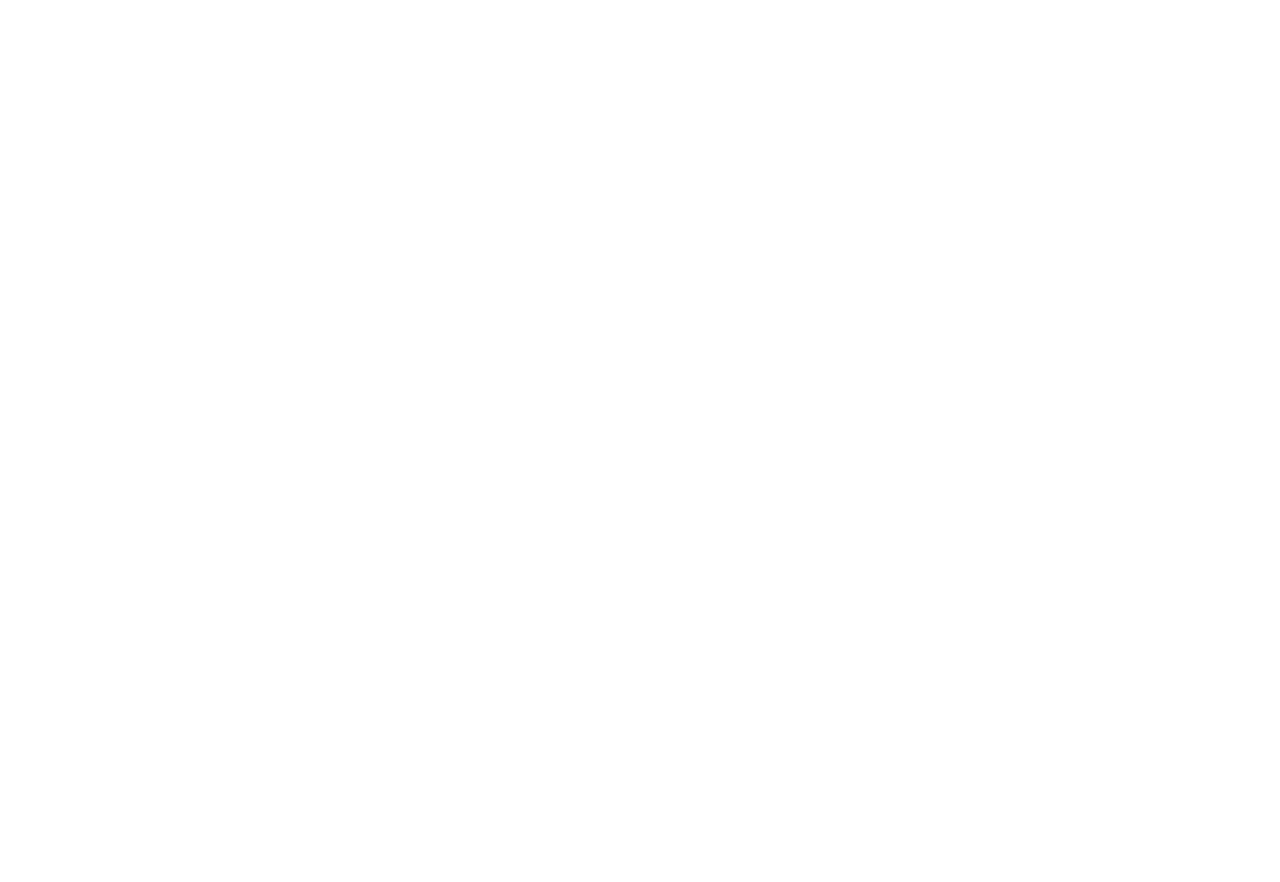
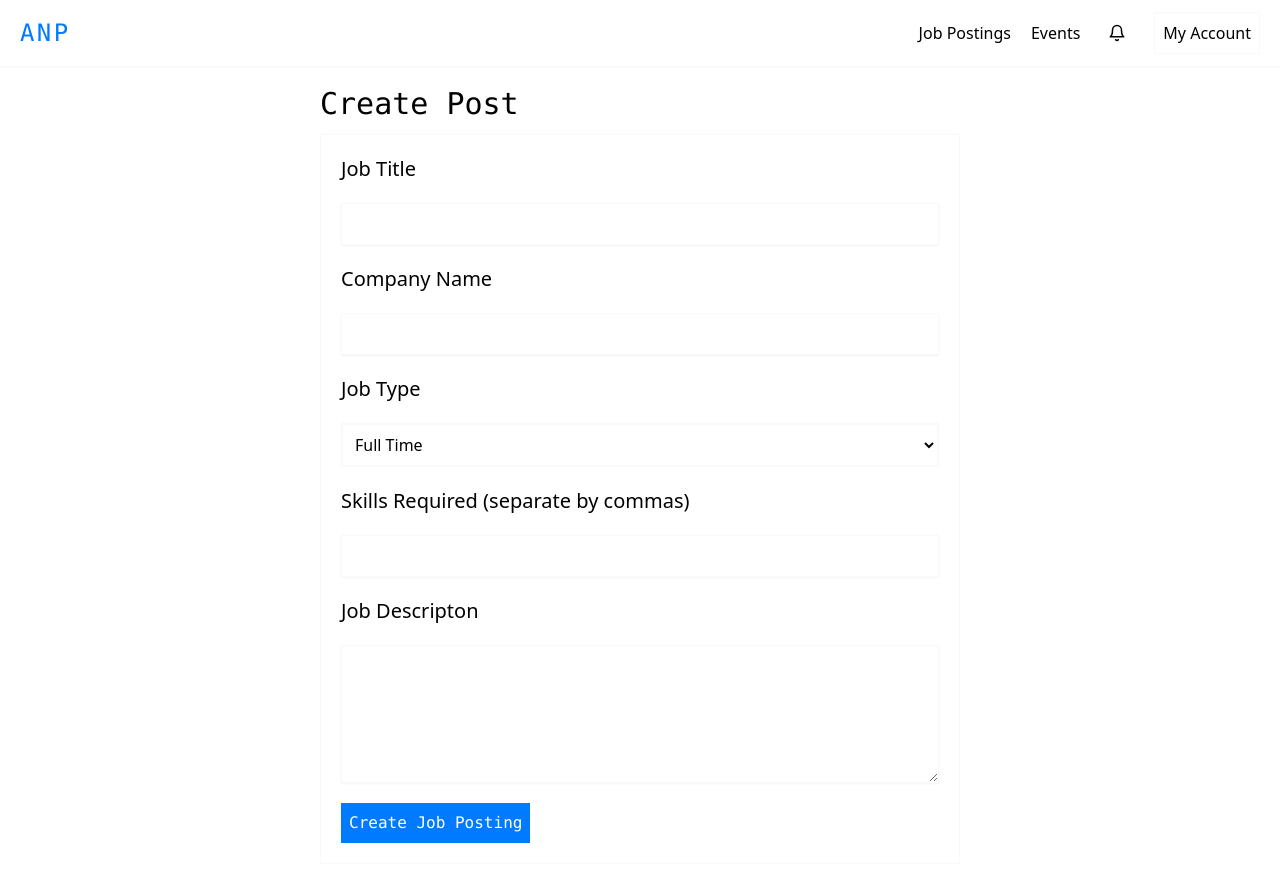
Before and after one commit to rahulkrishna10/Alumni-Network-Portal, a React (Create React App) app in the folder client/: page /alumni/job in a window 1280 px wide. Before the commit this address had no page. Before the commit the page ends 800 px from the top, so only its background shows below. Built offline with nearby package versions, Linux system fonts and the light colour scheme; sample sign-in values are in the browser's storage.

Commit message:
Added User Profile Page and Added Create Job Page

```diff
--- a/client/public/index.html
+++ b/client/public/index.html
@@ -9,7 +9,7 @@
       name="description"
       content="Web site created using create-react-app"
     />
-    <title>React App</title>
+    <title>ANP</title>
   </head>
   <body>
     <noscript>You need to enable JavaScript to run this app.</noscript>
--- a/client/src/App.js
+++ b/client/src/App.js
@@ -1,13 +1,42 @@
-import React from "react";
+import React, { useContext } from "react";
 import { Routes, Route } from "react-router-dom";
 import LoginForm from "./components/LoginForm";
-import AlumniPages from "./pages/Alumni/AlumniPages";
+import AlumniAuth from "./pages/Alumni/AlumniAuth";
+import { AuthContext } from "./store/AuthContext";
+import UserProfile from "./components/UserProfile/UserProfile";
+import AlumniHome from "./pages/Alumni/AlumniHome";
+import JobPost from "./pages/Alumni/JobPost";
 
 function App() {
+  const { isAuthenticated, userState } = useContext(AuthContext);
+  console.log(isAuthenticated);
   return (
     <Routes>
       <Route path="/login" element={<LoginForm />} />
-      <Route path="/alumni" element={<AlumniPages />} />
+      <Route
+        path="/alumni"
+        element={
+          <AlumniAuth>
+            <AlumniHome />
+          </AlumniAuth>
+        }
+      />
+      <Route
+        path="/alumni/profile"
+        element={
+          <AlumniAuth>
+            <UserProfile />
+          </AlumniAuth>
+        }
+      />
+      <Route
+        path="/alumni/job"
+        element={
+          <AlumniAuth>
+            <JobPost />
+          </AlumniAuth>
+        }
+      />
     </Routes>
   );
 }
--- /dev/null
+++ b/client/src/components/EditProfile/EditForm.js
@@ -0,0 +1,11 @@
+import React from "react";
+
+const EditForm = () => {
+  return (
+    <div>
+      <h1>Edit Form</h1>
+    </div>
+  );
+};
+
+export default EditForm;
--- /dev/null
+++ b/client/src/components/Navbar.js
@@ -0,0 +1,66 @@
+import React, { useState, useContext } from "react";
+import { FiUser, FiLogOut, FiBell } from "react-icons/fi";
+import { AuthContext } from "../store/AuthContext";
+import { NavLink } from "react-router-dom";
+
+const Navbar = () => {
+  const { logout, userState } = useContext(AuthContext);
+  const [isDropDown, setIsDropDown] = useState(false);
+  const dropDownHandler = () => {
+    setIsDropDown((prev) => !prev);
+  };
+
+  const logoutHandler = () => {
+    logout(userState.token);
+  };
+
+  return (
+    <nav className="flex justify-between items-center px-5 py-3 shadow-sm">
+      <span
+        className="text-[#007BFF] text-2xl font-mono tracking-widest"
+        title="Alumni Network Portal"
+      >
+        <NavLink to="/alumni">ANP</NavLink>
+      </span>
+      <div className="flex flex-row items-center gap-5">
+        <NavLink to="/alumni/job" activeClassName="active">
+          Job Postings
+        </NavLink>
+        <NavLink to="/alumni/events" activeClassName="active">
+          Events
+        </NavLink>
+        <div className="p-2">
+          <FiBell className="text-lg" />
+        </div>
+        <div className="flex flex-row items-center gap-2 border border-[#F8F9FA] p-2 relative">
+          <button className="text-black" onClick={dropDownHandler}>
+            My Account
+          </button>
+          {isDropDown && (
+            <div className="flex flex-col items-center gap-2 absolute right-[0px] top-16 border border-[#F8F9FA] px-3 py-5 w-[150px]">
+              <NavLink
+                onClick={() => {
+                  setIsDropDown(false);
+                }}
+                to="/alumni/profile"
+                className="flex flex-row items-center gap-2"
+              >
+                <FiUser />
+                Profile
+              </NavLink>
+              <button
+                onClick={logoutHandler}
+                className="flex flex-row items-center gap-2"
+              >
+                <FiLogOut />
+                Logout
+              </button>
+            </div>
+          )}
+        </div>
+      </div>
+    </nav>
+  );
+};
+
+export default Navbar;
--- /dev/null
+++ b/client/src/components/UserProfile/UserProfile.js
@@ -0,0 +1,77 @@
+import React, { useEffect, useState, useContext } from "react";
+import axios from "axios";
+import { Link } from "react-router-dom";
+import { AuthContext } from "../../store/AuthContext";
+import { MdOutlineArrowLeft } from "react-icons/md";
+import EditForm from "../EditProfile/EditForm";
+
+const UserProfile = () => {
+  const { userState } = useContext(AuthContext);
+  const [data, setData] = useState({});
+  const [currentPage, setCurrentPage] = useState("userProfile");
+
+  const BASE_URL = "http://localhost:3001";
+  const headers = {
+    Authorization: `Bearer ${userState.token}`,
+  };
+
+  useEffect(() => {
+    axios
+      .get(BASE_URL + "/users/profile", {
+        headers,
+      })
+      .then((response) => {
+        setData(response.data);
+      })
+      .catch((e) => {
+        console.log(e);
+      });
+  }, []);
+
+  return (
+    <div className="md:w-[50%] mx-auto my-5">
+      <div className="flex flex-row items-center">
+        <MdOutlineArrowLeft className="text-black" />
+        <Link to="/alumni" className="hover:underline">
+          Back to home
+        </Link>
+      </div>
+      {currentPage === "userProfile" && (
+        <>
+          {console.log({ userState, data })}
+          {/* User Profile Header */}
+          <div className="border border-[#F8F9FA] my-5 p-5 flex">
+            {/* User Header Info */}
+            <div className="flex flex-col items-start justify-between">
+              <h1 className="text-3xl font-mono">{userState.name}</h1>
+              <p className="text-[#007BFF]">{data.jobTitle}</p>
+              {/* User Bio */}
+              <div className="w-[500px] mt-5">
+                <h2 className="text-xl font-mono">About</h2>
+                <p className="text-justify">{data.bio}</p>
+              </div>
+              {/* Edit Profile */}
+              <button
+                onClick={() => setCurrentPage("editProfile")}
+                className="mt-5 p-2 border border-[#F8F9FA] rounded-lg text-[#007BFF]"
+              >
+                Edit Profile
+              </button>
+            </div>
+          </div>
+
+          {/* User Profile Details */}
+          <div className="border border-[#F8F9FA] my-5 p-5 flex">
+            {/* User Header Info */}
+            <div>
+              <h2 className="text-xl font-mono">Contacts</h2>
+            </div>
+          </div>
+        </>
+      )}
+      {currentPage === "editProfile" && <EditForm />}
+    </div>
+  );
+};
+
+export default UserProfile;
--- a/client/src/pages/Alumni/AlumniPages.js
+++ b/client/src/pages/Alumni/AlumniAuth.js
@@ -1,9 +1,9 @@
 import React, { useContext, useEffect, useState } from "react";
 import { AuthContext } from "../../store/AuthContext";
+import Navbar from "../../components/Navbar";
 
-const AlumniPages = () => {
-  const { isAuthenticated, userState, logout, dispatch } =
-    useContext(AuthContext);
+const AlumniAuth = ({ children }) => {
+  const { isAuthenticated, dispatch } = useContext(AuthContext);
   const [isLoading, setIsLoading] = useState(true);
 
   useEffect(() => {
@@ -27,16 +27,12 @@ const AlumniPages = () => {
     return;
   }
 
-  const logoutHandler = () => {
-    logout(userState.token);
-  };
-
   return (
     <div>
-      <p>Welcome back, {userState.name}</p>
-      <button onClick={logoutHandler}>Logout</button>
+      <Navbar />
+      {children}
     </div>
   );
 };
 
-export default AlumniPages;
+export default AlumniAuth;
--- a/client/src/pages/Alumni/AlumniHome.js
+++ b/client/src/pages/Alumni/AlumniHome.js
@@ -1,5 +1,3 @@
-import React from "react";
-
 const AlumniHome = () => {
   return (
     <div>
--- /dev/null
+++ b/client/src/pages/Alumni/JobPost.js
@@ -0,0 +1,73 @@
+import React from "react";
+
+const JobPost = () => {
+  return (
+    <div className="md:w-[50%] mx-auto my-5">
+      <h1 className="text-3xl font-mono">Create Post</h1>
+      <form className="flex flex-col my-3 border border-[#F8F9FA] p-5">
+        <div className="w-[100%] flex flex-col">
+          <label className="mb-5 text-xl" htmlFor="title">
+            Job Title
+          </label>
+          <input
+            className="p-2 outline-[#007BFF] border shadow-sm border-[#F8F9FA]"
+            type="text"
+            name="title"
+          ></input>
+        </div>
+
+        <div className="w-[100%] flex flex-col">
+          <label className="my-5 text-xl" htmlFor="companyName">
+            Company Name
+          </label>
+          <input
+            className="p-2 outline-[#007BFF] border shadow-sm border-[#F8F9FA]"
+            type="text"
+            name="companyName"
+          ></input>
+        </div>
+
+        <div className="w-[100%] flex flex-col">
+          <label className="my-5 text-xl" htmlFor="jobType">
+            Job Type
+          </label>
+          <select
+            className="p-2 bg-white border-2 border-[#F8F9FA]"
+            name="jobType"
+          >
+            <option value="Full-time">Full Time</option>
+            <option value="Internship">Internship</option>
+          </select>
+        </div>
+
+        <div className="w-[100%] flex flex-col">
+          <label className="my-5 text-xl" htmlFor="skills">
+            Skills Required (separate by commas)
+          </label>
+          <input
+            className="p-2 outline-[#007BFF] border shadow-sm border-[#F8F9FA]"
+            type="text"
+            name="skills"
+          />
+        </div>
+
+        <div className="w-[100%] flex flex-col">
+          <label className="my-5 text-xl" htmlFor="description">
+            Job Descripton
+          </label>
+          <textarea
+            className="p-2 outline-[#007BFF] border shadow-sm border-[#F8F9FA]"
+            rows={5}
+            cols={30}
+            name="description"
+          />
+        </div>
+        <button className="w-fit text-white font-mono bg-[#007BFF] p-2 mt-5">
+          Create Job Posting
+        </button>
+      </form>
+    </div>
+  );
+};
+
+export default JobPost;
```
